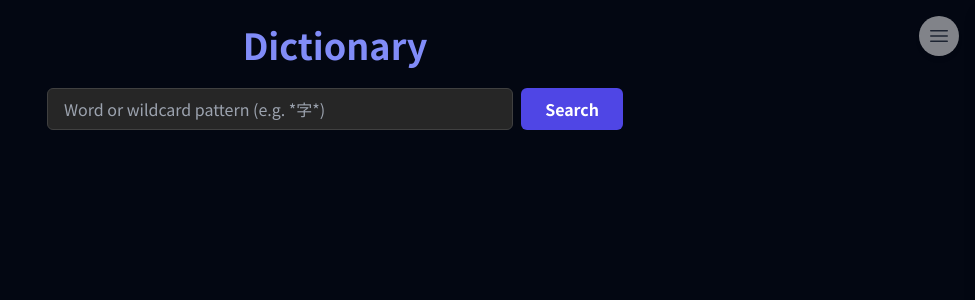
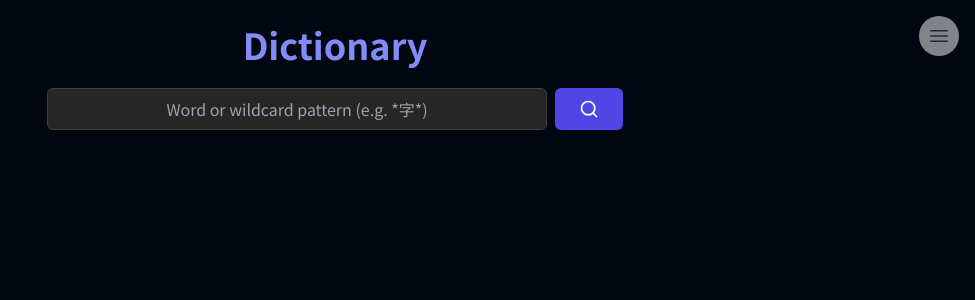
Before and after one commit to svdC1/mirumoji, a React (Vite) app in the folder apps/frontend/: page /dictionary in a window 1280 px wide. Shown: the top 300 px of the page, without its empty margins (305-1280 px from the left). Built offline with nearby package versions, Linux system fonts and the light colour scheme.

Commit message:
Make text unselectable for some areas in Frontend and improve UI design

```diff
--- a/apps/frontend/src/components/NavigationMenu.tsx
+++ b/apps/frontend/src/components/NavigationMenu.tsx
@@ -65,7 +65,7 @@ export default function NavigationMenu() {
             {/* Side panel */}
             <aside
                 className={`
-          fixed top-0 right-0 z-50 h-full w-72  /* Increased width for profile input */
+          fixed top-0 right-0 z-50 h-full w-72 select-none
           bg-gray-800 dark:bg-gray-900 shadow-lg
           transform transition-transform flex flex-col
           ${open ? "translate-x-0" : "translate-x-full"}
--- a/apps/frontend/src/components/SettingsDrawer.tsx
+++ b/apps/frontend/src/components/SettingsDrawer.tsx
@@ -281,7 +281,7 @@ export default function SettingsDrawer({
             transition={{ type: "tween", duration: 0.2 }}
             className="flex-shrink-0 h-full bg-neutral-900 border-r border-neutral-700 overflow-y-auto"
         >
-            <div className="flex flex-col h-full">
+            <div className="flex flex-col h-full select-none">
                 <div className="flex flex-col items-center px-6 py-4 border-b border-neutral-700">
                     <h2 className="text-xl text-center font-semibold text-neutral-100 flex-1">
                         Settings
--- a/apps/frontend/src/components/SubtitlePlayer.tsx
+++ b/apps/frontend/src/components/SubtitlePlayer.tsx
@@ -166,7 +166,7 @@ export default function SubtitlePlayer({
 
             {activeCue && (
                 <div
-                    className="absolute w-full px-2 text-center pointer-events-none"
+                    className="absolute select-none w-full px-2 text-center pointer-events-none"
                     style={{ bottom: `${subtitleStyle.position}%` }}
                 >
                     <span
--- a/apps/frontend/src/pages/DictionaryPage.tsx
+++ b/apps/frontend/src/pages/DictionaryPage.tsx
@@ -11,6 +11,7 @@ import {
     filterDictWildcardLookup,
     filterDictLookup,
 } from "../services/dictApi";
+import { SearchIcon } from "lucide-react";
 import { DictLookup, DictWildcardLookup } from "../types/types";
 import {
     ComprehensiveEntryCard,
@@ -75,25 +76,25 @@ export const DictionaryPage = () => {
     };
 
     return (
-        <div className="container mx-auto p-4 sm:p-6 text-white min-h-screen">
+        <div className="container select-none mx-auto p-4 sm:p-6 text-white min-h-screen">
             <h1 className="text-4xl font-bold mb-6 text-center text-indigo-400">
                 Dictionary
             </h1>
-            <div className="flex flex-col sm:flex-row gap-2 mb-6 max-w-xl mx-auto">
+            <div className="flex flex-col justify-center sm:flex-row gap-2 mb-6 max-w-xl mx-auto">
                 <input
                     type="text"
                     value={pattern}
                     onChange={(e) => setPattern(e.target.value)}
                     onKeyDown={(e) => e.key === "Enter" && handleSearch()}
                     placeholder="Word or wildcard pattern (e.g. *字*)"
-                    className="flex-grow bg-neutral-800 border border-neutral-700 rounded-md py-2 px-4 focus:ring-2 focus:ring-indigo-500 focus:outline-none transition"
+                    className="flex-grow text-center bg-neutral-800 border border-neutral-700 rounded-md py-2 px-4 focus:ring-2 focus:ring-indigo-500 focus:outline-none transition"
                 />
                 <button
                     onClick={handleSearch}
                     disabled={isLoading}
                     className="bg-indigo-600 hover:bg-indigo-700 disabled:bg-indigo-800 disabled:cursor-not-allowed text-white font-bold py-2 px-6 rounded-md transition-colors duration-200"
                 >
-                    {isLoading ? "Searching..." : "Search"}
+                    {isLoading ? "..." : <SearchIcon size={20}/>}
                 </button>
             </div>
 
--- a/apps/frontend/src/pages/HomePage.tsx
+++ b/apps/frontend/src/pages/HomePage.tsx
@@ -65,7 +65,7 @@ export default function HomePage() {
     ];
 
     return (
-        <div className="min-h-screen bg-gradient-to-br from-slate-900 to-gray-900 text-gray-100 font-sans antialiased">
+        <div className="min-h-screen select-none bg-gradient-to-br from-slate-900 to-gray-900 text-gray-100 font-sans antialiased">
             <header className="absolute top-0 left-0 p-4 space-x-4">
                 <a
                     href="https://github.com/svdC1/mirumoji"
--- a/apps/frontend/src/pages/SavedPage.tsx
+++ b/apps/frontend/src/pages/SavedPage.tsx
@@ -166,7 +166,7 @@ export default function SavedPage() {
     }
 
     return (
-        <div className="min-h-screen bg-gray-50 dark:bg-gray-900 text-gray-800 dark:text-gray-100">
+        <div className="min-h-screen bg-gray-50 select-none dark:bg-gray-900 text-gray-800 dark:text-gray-100">
             <div className="max-w-4xl mx-auto px-4 py-8">
                 <div className="flex flex-col gap-4 items-center mb-6">
                     <h1 className="text-3xl font-bold">Saved Clips</h1>
--- a/apps/frontend/src/pages/TextPage.tsx
+++ b/apps/frontend/src/pages/TextPage.tsx
@@ -70,7 +70,7 @@ const TextPage: React.FC = () => {
     };
 
     return (
-        <div className="p-4 bg-gray-900 text-white min-h-screen">
+        <div className="p-4 bg-gray-900 text-white select-none min-h-screen">
             <div className="max-w-4xl mx-auto">
                 <h1 className="text-3xl font-bold mb-4 text-center">
                     Text Analyzer
@@ -137,7 +137,7 @@ const TextPage: React.FC = () => {
                 ) : (
                     <div>
                         <textarea
-                            className="w-full h-96 p-4 border border-gray-600 rounded-lg bg-gray-800 text-white focus:outline-none focus:ring-2 focus:ring-indigo-500"
+                            className="w-full h-96 p-4 border text-center border-gray-600 rounded-lg bg-gray-800 text-white focus:outline-none focus:ring-2 focus:ring-indigo-500"
                             placeholder="Paste your Japanese text here..."
                             value={text}
                             onChange={handleTextChange}
--- a/apps/frontend/src/pages/TranscribePage.tsx
+++ b/apps/frontend/src/pages/TranscribePage.tsx
@@ -290,7 +290,7 @@ export default function TranscribePage() {
                 />
             )}
 
-            <div className="p-4 border-t border-zinc-700 space-y-4">
+            <div className="p-4 border-t select-none border-zinc-700 space-y-4">
                 {previewUrl && (
                     <AudioPlayer
                         src={previewUrl}
```
